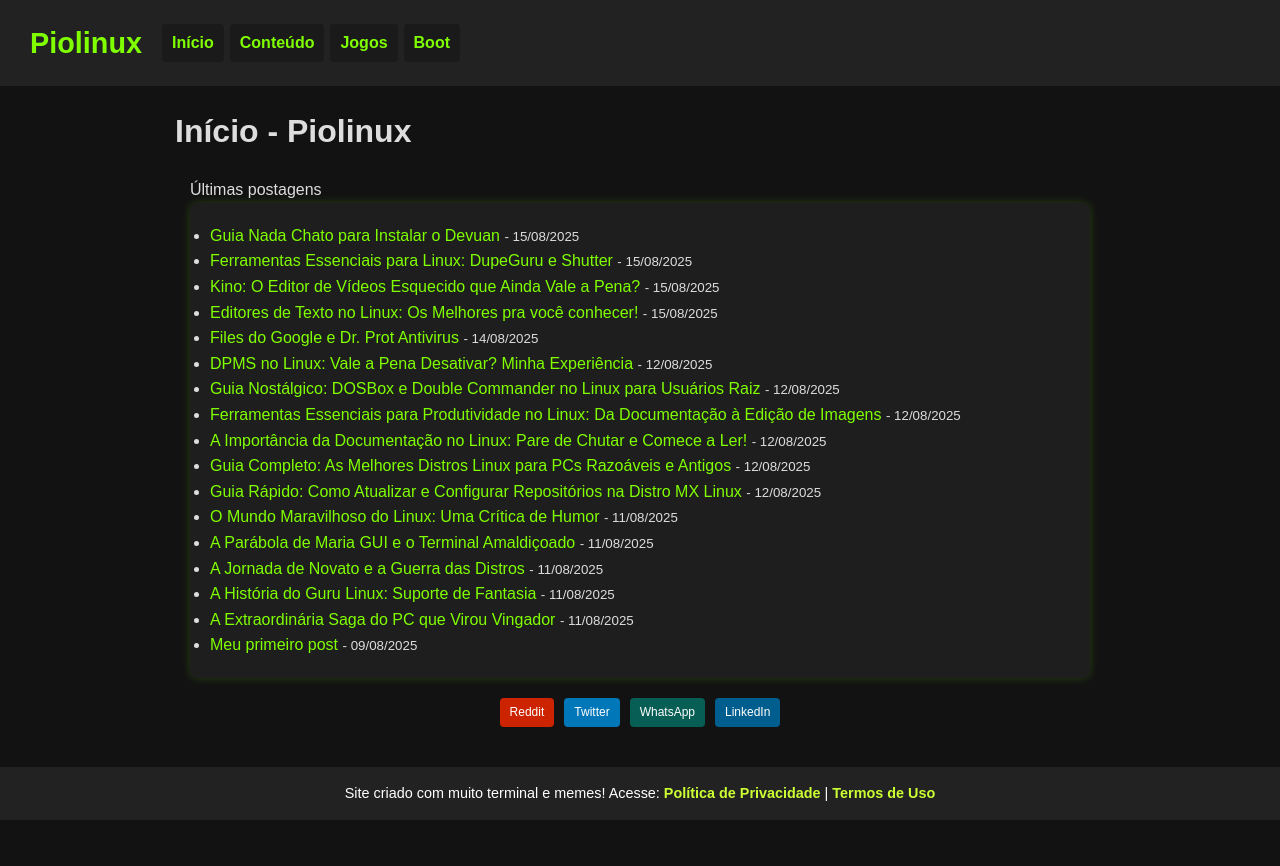
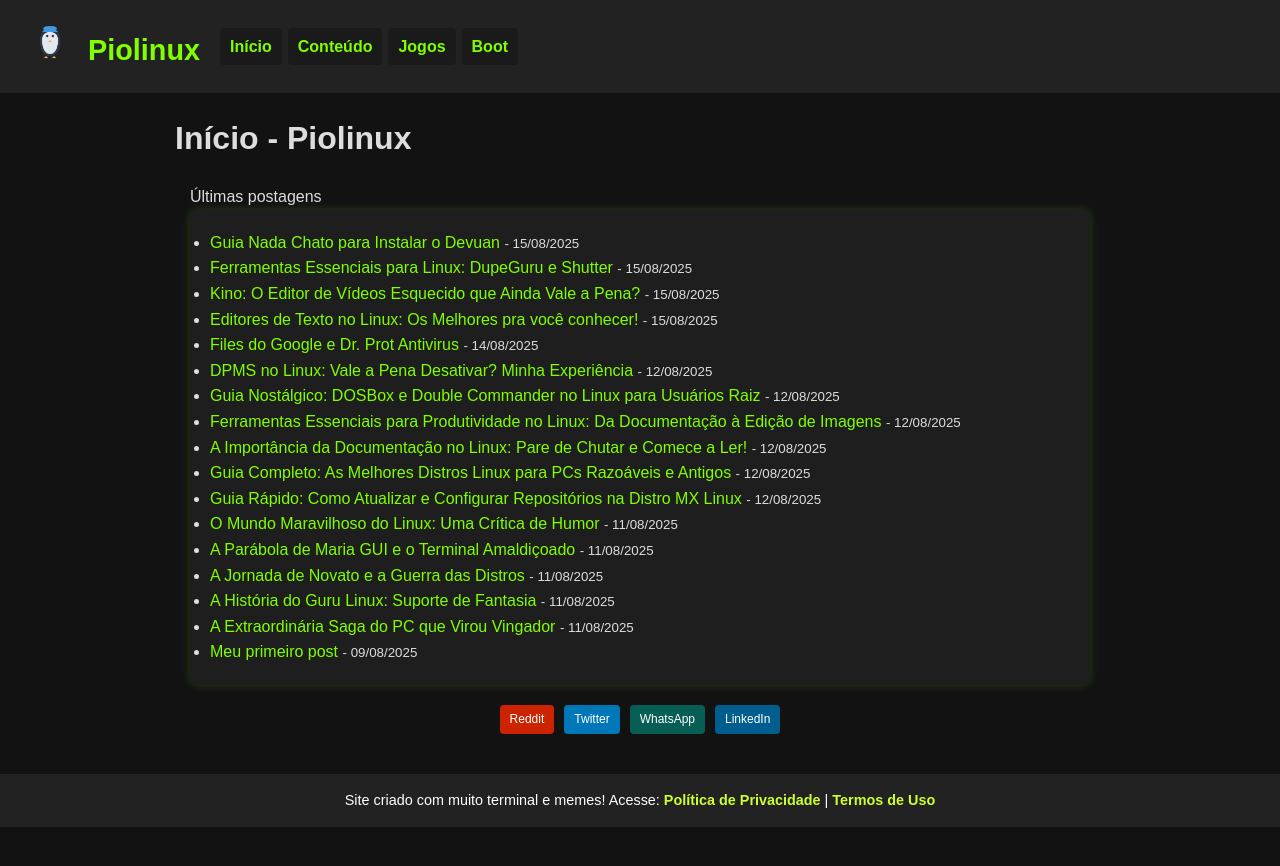
Before and after one commit to Piolinux/piolinux-site, a Jekyll site: the page built from index.md, in a window 1280 px wide. Shown: the top 866 px of the page. Built offline with Jekyll 4.4.1, drawn with Linux system fonts in a browser that asks for light colours.

Commit message:
Update menu.html

```diff
--- a/_includes/menu.html
+++ b/_includes/menu.html
@@ -1,5 +1,11 @@
 <header>
-  <h1 class="site-title"><a href="{{ '/' | relative_url }}">Piolinux</a></h1>
+ <h1 class="site-title">
+  <a href="{{ '/' | relative_url }}">
+    <img src="{{ '/assets/tux-logo.png' | relative_url }}" alt="Logo Piolinux" style="height: 40px; margin-right: 10px;">
+    Piolinux
+  </a>
+</h1>
+
   <div class="menu-container">
     <button class="menu-toggle" aria-label="Abrir menu" onclick="document.body.classList.toggle('menu-open')">☰</button>
     <nav class="dropdown-menu-container">
```
